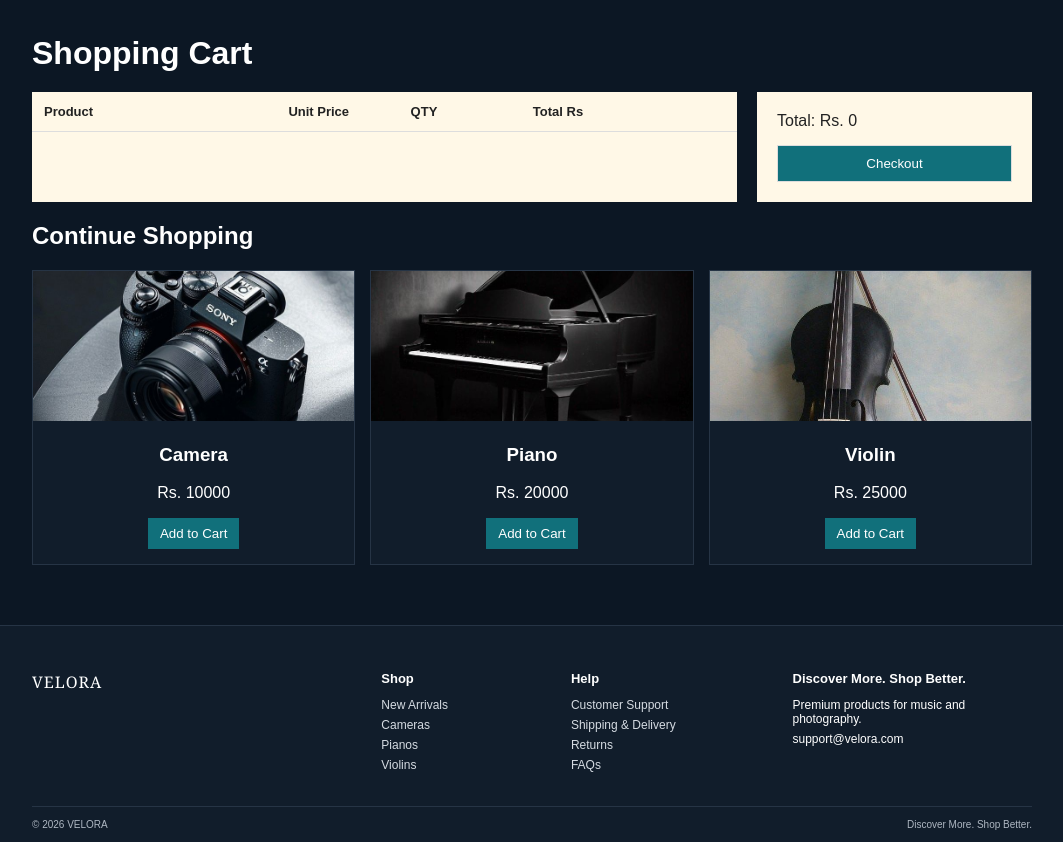
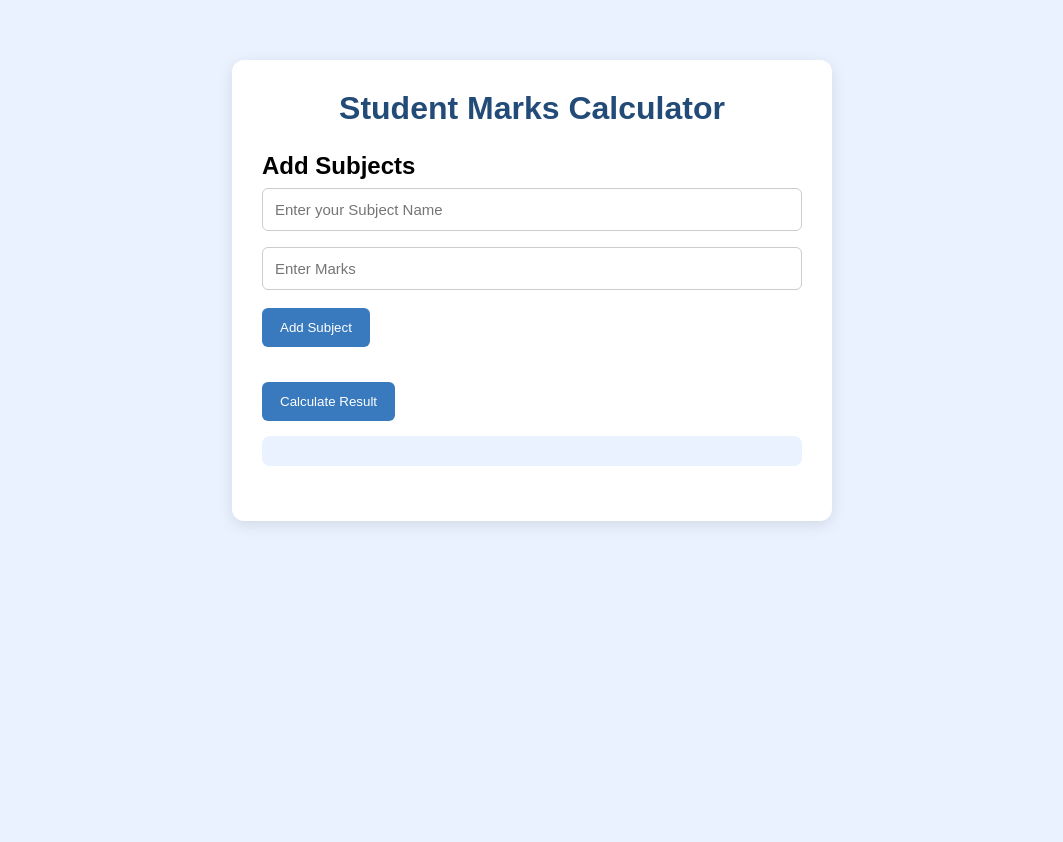
Before and after one commit to duasehar525394-sudo/Shopping-Cart-System, a plain HTML site: page index.html in a window 1280 px wide. Shown: the whole page, without its empty margins (108-1171 px from the left). After the commit the page ends 800 px from the top, so only its background shows below. Drawn offline with Linux system fonts and the light colour scheme.

Commit message:
Add files via upload

```diff
--- a/index.html
+++ b/index.html
@@ -3,64 +3,24 @@
 <head>
     <meta charset="UTF-8">
     <meta name="viewport" content="width=device-width, initial-scale=1.0">
-    <title>Velora </title>
     <link rel="stylesheet" href="style.css">
+    <title>Student Marks Calculator</title>
 </head>
 <body>
-    <main class="container">
-        <h1>Shopping Cart</h1>
-
-        <div class="cart-layout">
-            <section class="cart-section">
-                <div class="cart-header">
-                    <span>Product</span>
-                    <span>Unit Price</span>
-                    <span>QTY</span>
-                    <span>Total Rs</span>
-                    <span></span>
-                </div>
-                <div id="cartItems"></div>
-            </section>
-
-            <aside class="cart-summary">
-                <div id="totalPrice">Total: Rs. 0</div>
-                <button class="checkout">Checkout</button>
-            </aside>
-        </div>
-
-        <h2>Continue Shopping</h2>
-        <section id="productList" class="product-list"></section>
+    <main class="System">
+        <h1>Student Marks Calculator</h1>
+        <section class="add">
+            <h2>Add Subjects</h2>
+            <input id="subjectInput" placeholder="Enter your Subject Name">
+            <input id="marksInput" type="number" placeholder="Enter Marks">
+            <button id="addSubject">Add Subject</button>
+        </section>
+        <section class="display">
+            <div id="subjectList"></div>
+            <button id="calculateResult">Calculate Result</button>
+            <div id="result"></div>
+        </section>
     </main>
-
-    <footer class="footer">
-        <div class="footer-content">
-            <div class="footer-logo">VELORA</div>
-            <div>
-                <h3>Shop</h3>
-                <a href="#">New Arrivals</a>
-                <a href="#">Cameras</a>
-                <a href="#">Pianos</a>
-                <a href="#">Violins</a>
-            </div>
-            <div>
-                <h3>Help</h3>
-                <a href="#">Customer Support</a>
-                <a href="#">Shipping &amp; Delivery</a>
-                <a href="#">Returns</a>
-                <a href="#">FAQs</a>
-            </div>
-            <div>
-                <h3>Discover More. Shop Better.</h3>
-                <p>Premium products for music and photography.</p>
-                <p>support@velora.com</p>
-            </div>
-        </div>
-        <div class="footer-bottom">
-            <span>&copy; 2026 VELORA</span>
-            <span>Discover More. Shop Better.</span>
-        </div>
-    </footer>
-
     <script src="script.js"></script>
 </body>
 </html>
--- a/script.js
+++ b/script.js
@@ -1,134 +1,98 @@
-var cart = [];
+let subjects = [];
 
-var products = [
-    {
-        id: 1,
-        name: "Camera",
-        price: 10000,
-        image: "📸.jpg"
-    },
-    {
-        id: 2,
-        name: "Piano",
-        price: 20000,
-        image: "download (1).jpg"
-    },
-    {
-        id: 3,
-        name: "Violin",
-        price: 25000,
-        image: "download (2).jpg"
-    }
-];
+let subjectInput=document.getElementById("subjectInput");
+let marksInput=document.getElementById("marksInput");
+let subjectList=document.getElementById("subjectList");
+let addSubject=document.getElementById("addSubject");
 
-var productList = document.getElementById("productList");
-var cartItems = document.getElementById("cartItems");
-var totalPrice = document.getElementById("totalPrice");
+addSubject.addEventListener("click", () => {
+   let subjectName = subjectInput.value ;
+   let marks = Number(marksInput.value) ;
 
-for (var i = 0; i < products.length; i++) {
-    var product = products[i];
+   if(subjectName === ""|| marksInput.value === ""){
+    console.log("Value Not Found");
+    return
+   };
 
-    productList.innerHTML +=
-        '<div class="product">' +
-            '<img class="product-image" src="' + product.image + '" alt="' + product.name + '">' +
-            '<h3>' + product.name + '</h3>' +
-            '<p>Rs. ' + product.price + '</p>' +
-            '<button onclick="addToCart(' + product.id + ')">Add to Cart</button>' +
-        '</div>';
+   if(marks < 0 || marks > 100){
+    alert("Marks Must be between 0 and 100");
+    return
+   }
+
+   subjects.push({
+    name: subjectName,
+    marks: marks
+});
+
+   subjectList.innerHTML += "<p>" + subjectName + " - " + marks + "</p>";
+   console.log(subjects);
+});
+
+let calculateResult = document.getElementById("calculateResult");
+let result = document.getElementById("result");
+
+calculateResult.addEventListener("click", function() {
+
+   if (subjects.length === 0) {
+    alert("Please add subjects first");
+    return;
 }
 
-function addToCart(id) {
-    var product;
-    var existingItem;
+  let total = 0;
+  let highest = subjects[0].marks;
+                   let lowest = subjects[0].marks;
 
-    for (var i = 0; i < products.length; i++) {
-        if (products[i].id === id) {
-            product = products[i];
-        }
+    for (let i = 0; i < subjects.length; i++) {
+
+    total = total + subjects[i].marks;
+     console.log(total);
+
+     if (subjects[i].marks > highest) {
+    highest = subjects[i].marks;
+}
+
+if (subjects[i].marks < lowest) {
+    lowest = subjects[i].marks;
+}
     }
 
-    for (var i = 0; i < cart.length; i++) {
-        if (cart[i].id === id) {
-            existingItem = cart[i];
-        }
-    }
 
-    if (existingItem) {
-        existingItem.quantity++;
-    } else {
-        var newItem = {
-            id: product.id,
-            name: product.name,
-            price: product.price,
-            image: product.image,
-            quantity: 1
-        };
+    let percentage = total / subjects.length;
+    console.log(percentage);
 
-        cart.push(newItem);
-    }
+    result.innerHTML = "Total Marks: " + total +
+                   "<br>Percentage: " + percentage + "%";
 
-    renderCart();
-}
+    result.innerHTML += "<br>Highest Marks: " + highest;
+result.innerHTML += "<br>Lowest Marks: " + lowest;
 
-function changeQuantity(id, amount) {
-    var item;
+                   let grade;
+                   if (percentage >= 100) {
+                    grade = "A";
+                   }
+                   else if (percentage >= 79) {
+                    grade = "B";
+                   }
+                   else if (percentage >= 59) {
+                    grade = "C";
+                   }
+                   else {
+                    grade = "Fail";
+                   }
 
-    for (var i = 0; i < cart.length; i++) {
-        if (cart[i].id === id) {
-            item = cart[i];
-        }
-    }
+                   console.log(grade);
+                   result.innerHTML += "<br>Grade: " + grade;
 
-    item.quantity = item.quantity + amount;
+                   let status;
+                   if(percentage >= 40){
+                    status = "Pass";
+                   }
 
-    if (item.quantity < 1) {
-        item.quantity = 1;
-    }
+                   else{
+                    status ="Fail";
+                   }
 
-    renderCart();
-}
+                   console.log(status);
+                   result.innerHTML += "<br>Status: " + status;
 
-function removeFromCart(id) {
-    var newCart = [];
-
-    for (var i = 0; i < cart.length; i++) {
-        if (cart[i].id !== id) {
-            newCart.push(cart[i]);
-        }
-    }
-
-    cart = newCart;
-    renderCart();
-}
-
-function renderCart() {
-    cartItems.innerHTML = "";
-
-    for (var i = 0; i < cart.length; i++) {
-        var item = cart[i];
-
-        cartItems.innerHTML +=
-            '<div class="cart-row">' +
-                '<div class="cart-product">' +
-                    '<img src="' + item.image + '" alt="' + item.name + '">' +
-                    '<strong>' + item.name + '</strong>' +
-                '</div>' +
-                '<div>Rs. ' + item.price + '</div>' +
-                '<div class="quantity">' +
-                    '<button onclick="changeQuantity(' + item.id + ', -1)">-</button>' +
-                    '<span>' + item.quantity + '</span>' +
-                    '<button onclick="changeQuantity(' + item.id + ', 1)">+</button>' +
-                '</div>' +
-                '<div>Rs. ' + (item.price * item.quantity) + '</div>' +
-                '<button class="remove" onclick="removeFromCart(' + item.id + ')">Remove</button>' +
-            '</div>';
-    }
-
-    var total = 0;
-
-    for (var i = 0; i < cart.length; i++) {
-        total = total + cart[i].price * cart[i].quantity;
-    }
-
-    totalPrice.innerHTML = "Total: Rs. " + total;
-}
+});
--- a/style.css
+++ b/style.css
@@ -1,203 +1,75 @@
+
 * {
+    margin: 0;
+    padding: 0;
     box-sizing: border-box;
 }
 
 body {
-    margin: 0;
-    background: #0c1724;
-    color: #ffffff;
     font-family: Arial, sans-serif;
+    background-color: #eaf2ff;
+    padding: 30px;
 }
 
-.footer-logo {
-    font-family: Georgia, serif;
-    letter-spacing: 1px;
-}
-.footer a {
-    color: #d5dbe2;
-    text-decoration: none;
-}
-
-.container {
-    width: 1000px;
-    max-width: 95%;
-    margin: 35px auto 60px;
+.System {
+    max-width: 600px;
+    margin: 30px auto;
+    background-color: white;
+    padding: 30px;
+    border-radius: 12px;
+    box-shadow: 0 4px 15px rgba(0, 0, 0, 0.1);
 }
 
 h1 {
-    margin-bottom: 20px;
+    text-align: center;
+    color: #234b78;
+    margin-bottom: 25px;
 }
 
-.cart-layout {
-    display: flex;
-    gap: 20px;
+section {
+    margin-bottom: 25px;
 }
 
-.cart-section {
-    flex: 3;
-    background: #fff8e7;
-    color: #222;
+input {
+    width: 100%;
+    padding: 12px;
+    margin: 8px 0;
+    border: 1px solid #ccc;
+    border-radius: 6px;
+    font-size: 15px;
 }
 
-.cart-summary {
-    flex: 1;
-    background: #fff8e7;
-    color: #222;
-    padding: 20px;
-    height: fit-content;
+button {
+    background-color: #3979bd;
+    color: white;
+    border: none;
+    padding: 12px 18px;
+    border-radius: 6px;
+    cursor: pointer;
+    margin-top: 10px;
 }
 
-.cart-header,
-.cart-row {
-    display: grid;
-    grid-template-columns: 2fr 1fr 1fr 1fr 70px;
-    align-items: center;
+button:hover {
+    background-color: #285d96;
 }
 
-.cart-header {
-    padding: 12px;
-    border-bottom: 1px solid #ddd;
-    font-size: 13px;
-    font-weight: bold;
+#subjectList {
+    margin: 15px 0;
+    color: #333;
 }
 
-.cart-row {
-    padding: 12px;
-    border-bottom: 1px solid #ddd;
+#subjectList p {
+    padding: 10px;
+    background-color: #f1f6ff;
+    margin-bottom: 8px;
+    border-radius: 5px;
 }
 
-.quantity {
-    display: flex;
-    align-items: center;
-    gap: 8px;
+#result {
+    margin-top: 15px;
+    padding: 15px;
+    background-color: #eaf2ff;
+    border-radius: 8px;
+    line-height: 2;
+    color: #234b78;
 }
-
-.quantity button,
-.remove,
-.product button,
-.checkout {
-    border: 1px solid #ddd;
-    background: white;
-    cursor: pointer;
-}
-
-.remove {
-    color: red;
-}
-
-.checkout {
-    width: 100%;
-    margin-top: 15px;
-    padding: 10px;
-    background: #11707b;
-    color: white;
-}
-
-.product-list {
-    display: grid;
-    grid-template-columns: repeat(3, 1fr);
-    gap: 15px;
-}
-
-.product {
-    background: #111d2b;
-    color: white;
-    text-align: center;
-    padding-bottom: 15px;
-    border: 1px solid #263445;
-}
-
-.product-image {
-    width: 100%;
-    height: 150px;
-    object-fit: cover;
-}
-
-.product button {
-    padding: 8px 12px;
-    background: #11707b;
-    color: white;
-    border: 0;
-}
-
-.cart-product {
-    display: flex;
-    align-items: center;
-    gap: 10px;
-}
-
-.cart-product img {
-    width: 50px;
-    height: 50px;
-    object-fit: cover;
-}
-
-.footer {
-    background: #111d2b;
-    border-top: 1px solid #263445;
-}
-
-.footer-content {
-    width: 1000px;
-    max-width: 95%;
-    margin: 0 auto;
-    min-height: 180px;
-    display: grid;
-    grid-template-columns: 2fr 1fr 1.2fr 1.5fr;
-    gap: 30px;
-    align-items: start;
-    padding: 45px 0 25px;
-}
-
-.footer h3 {
-    margin: 0 0 12px;
-    font-size: 13px;
-}
-
-.footer a,
-.footer p {
-    display: block;
-    margin: 6px 0;
-    font-size: 12px;
-}
-
-.footer-bottom {
-    width: 1000px;
-    max-width: 95%;
-    margin: 0 auto;
-    display: flex;
-    justify-content: space-between;
-    border-top: 1px solid #263445;
-    padding: 12px 0;
-    font-size: 10px;
-    color: #aeb7c2;
-}
-
-@media (max-width: 700px) {
-    .nav {
-        display: none;
-    }
-
-    .cart-layout,
-    .footer-content {
-        display: block;
-    }
-
-    .cart-summary {
-        margin-top: 15px;
-    }
-
-    .cart-header,
-    .cart-row {
-        grid-template-columns: 1.5fr 1fr 1fr;
-        gap: 8px;
-    }
-
-    .product-list {
-        grid-template-columns: 1fr;
-    }
-
-    .footer-content div {
-        margin-bottom: 20px;
-    }
-}
```
